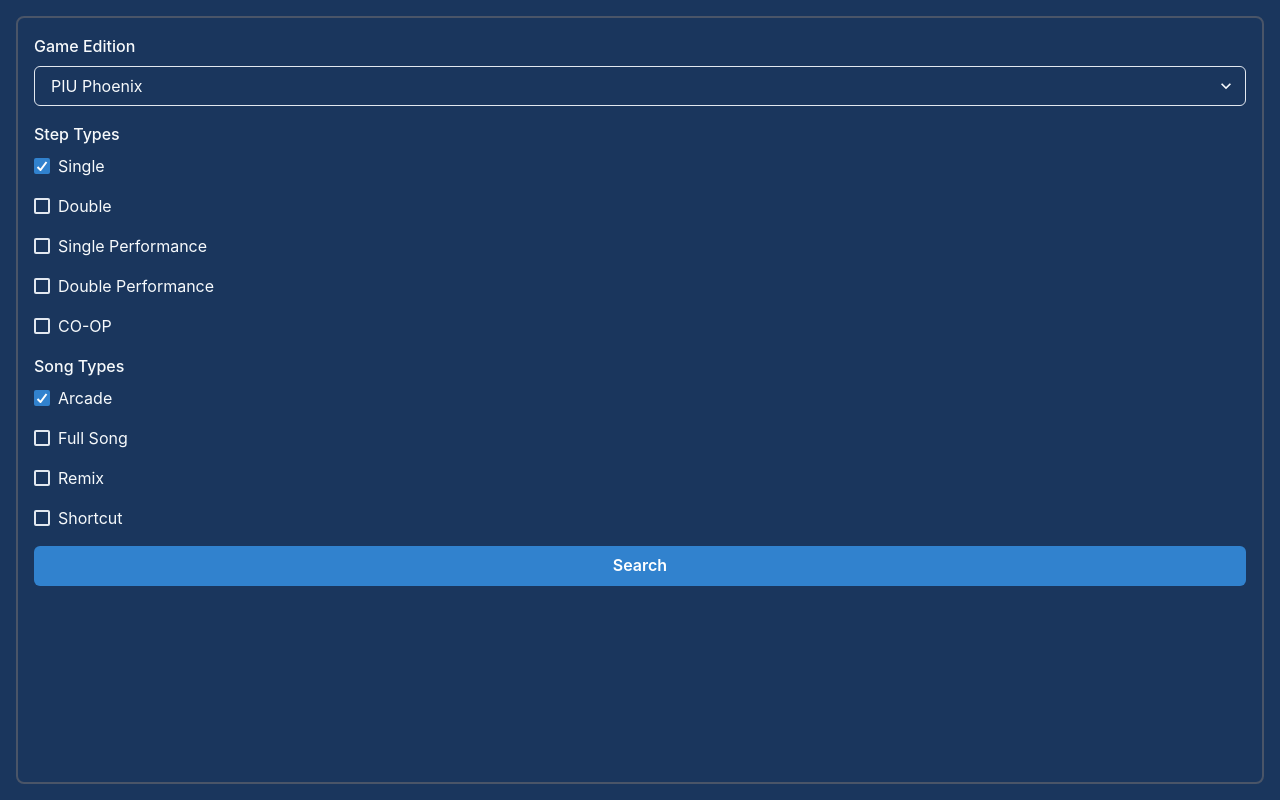
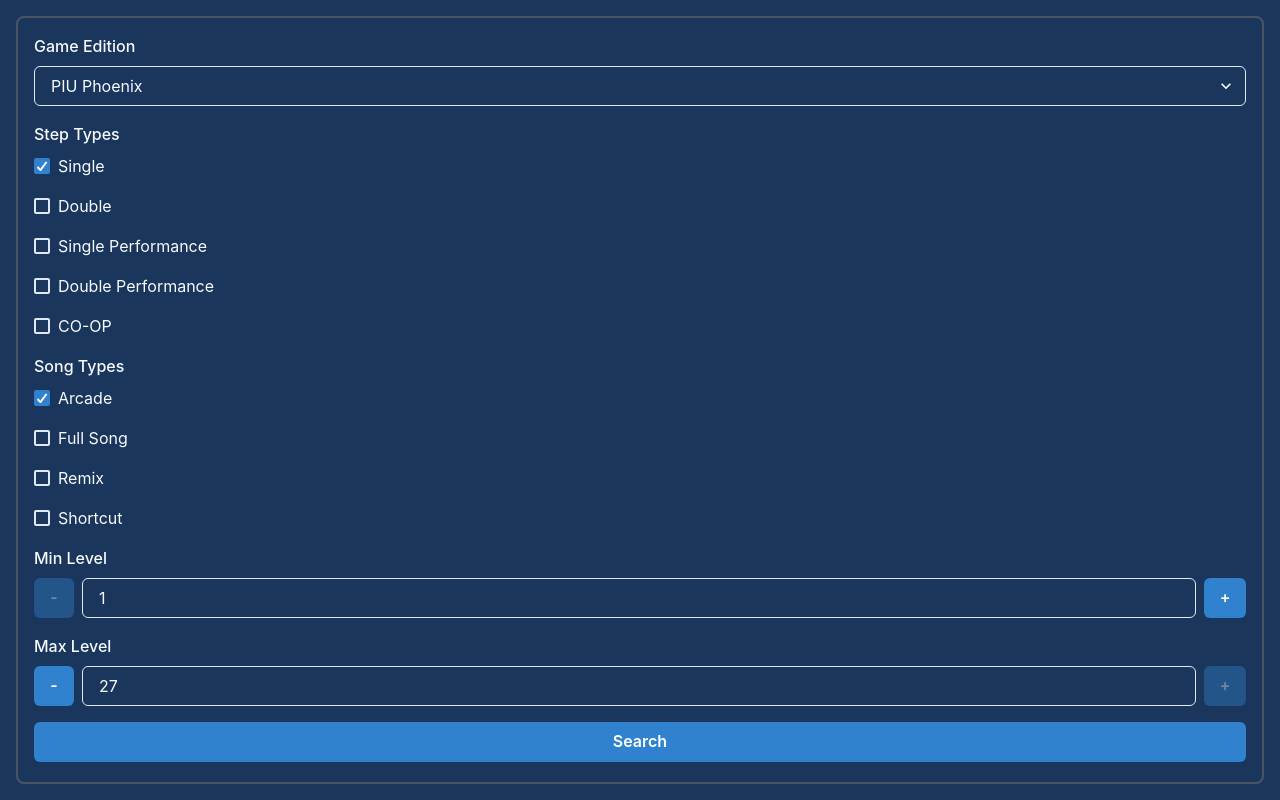
Before and after one commit to cristianiniguez/piu-randomizer, a React (Vite) app: page /form in a window 1280 px wide. Built offline with nearby package versions, Linux system fonts and the light colour scheme.

Commit message:
Created IntegerInput component

```diff
--- /dev/null
+++ b/src/components/inputs/IntegerInput.tsx
@@ -0,0 +1,55 @@
+import { useField } from 'formik';
+import {
+  Button,
+  FormControl,
+  FormErrorMessage,
+  FormLabel,
+  HStack,
+  Input,
+  useNumberInput,
+} from '@chakra-ui/react';
+import React from 'react';
+
+type IntegerInputProps = {
+  label: React.ReactNode;
+  min: number;
+  max: number;
+  name: string;
+};
+
+const IntegerInput: React.FC<IntegerInputProps> = ({ label, min, max, name }) => {
+  const [field, meta, helpers] = useField<number>({ name });
+
+  const { getInputProps, getIncrementButtonProps, getDecrementButtonProps } = useNumberInput({
+    id: field.name,
+    step: 1,
+    min,
+    max,
+    name: field.name,
+    onChange(_, valueAsNumber) {
+      helpers.setValue(valueAsNumber);
+    },
+    onFocus: () => helpers.setTouched(true),
+    value: field.value,
+  });
+
+  return (
+    <FormControl>
+      <FormLabel htmlFor={name}>{label}</FormLabel>
+
+      <HStack>
+        <Button colorScheme='blue' {...getDecrementButtonProps()}>
+          -
+        </Button>
+        <Input {...getInputProps()} />
+        <Button colorScheme='blue' {...getIncrementButtonProps()}>
+          +
+        </Button>
+      </HStack>
+
+      {meta.touched && meta.error && <FormErrorMessage>{meta.error}</FormErrorMessage>}
+    </FormControl>
+  );
+};
+
+export default IntegerInput;
--- a/src/pages/FormPage.tsx
+++ b/src/pages/FormPage.tsx
@@ -5,6 +5,7 @@
 import CheckboxGroupInput, {
   CheckboxGroupInputOptionProps,
 } from '@/components/inputs/CheckboxGroupInput';
+import IntegerInput from '@/components/inputs/IntegerInput';
 
 const GAME_EDITION_OPTIONS: SelectInputOptionProps[] = [
   { label: 'PIU Phoenix', value: 'piu-phoenix' },
@@ -26,10 +27,15 @@
   { label: 'Shortcut', value: 'shortcut' },
 ];
 
+const MIN_LEVEL = 1;
+const MAX_LEVEL = 27;
+
 type FormValues = {
   gameEdition: string;
   stepTypes: string[];
   songTypes: string[];
+  minLevel: number;
+  maxLevel: number;
 };
 
 const FormPage = () => {
@@ -47,6 +53,10 @@
 
           <CheckboxGroupInput label='Song Types' name='songTypes' options={SONG_TYPES_OPTIONS} />
 
+          <IntegerInput label='Min Level' min={MIN_LEVEL} max={MAX_LEVEL} name='minLevel' />
+
+          <IntegerInput label='Max Level' min={MIN_LEVEL} max={MAX_LEVEL} name='maxLevel' />
+
           <Button colorScheme='blue' isLoading={isSubmitting} type='submit'>
             Search
           </Button>
@@ -59,6 +69,8 @@
     gameEdition: 'piu-phoenix',
     stepTypes: ['single'],
     songTypes: ['arcade'],
+    minLevel: MIN_LEVEL,
+    maxLevel: MAX_LEVEL,
   });
 
   return (
```
